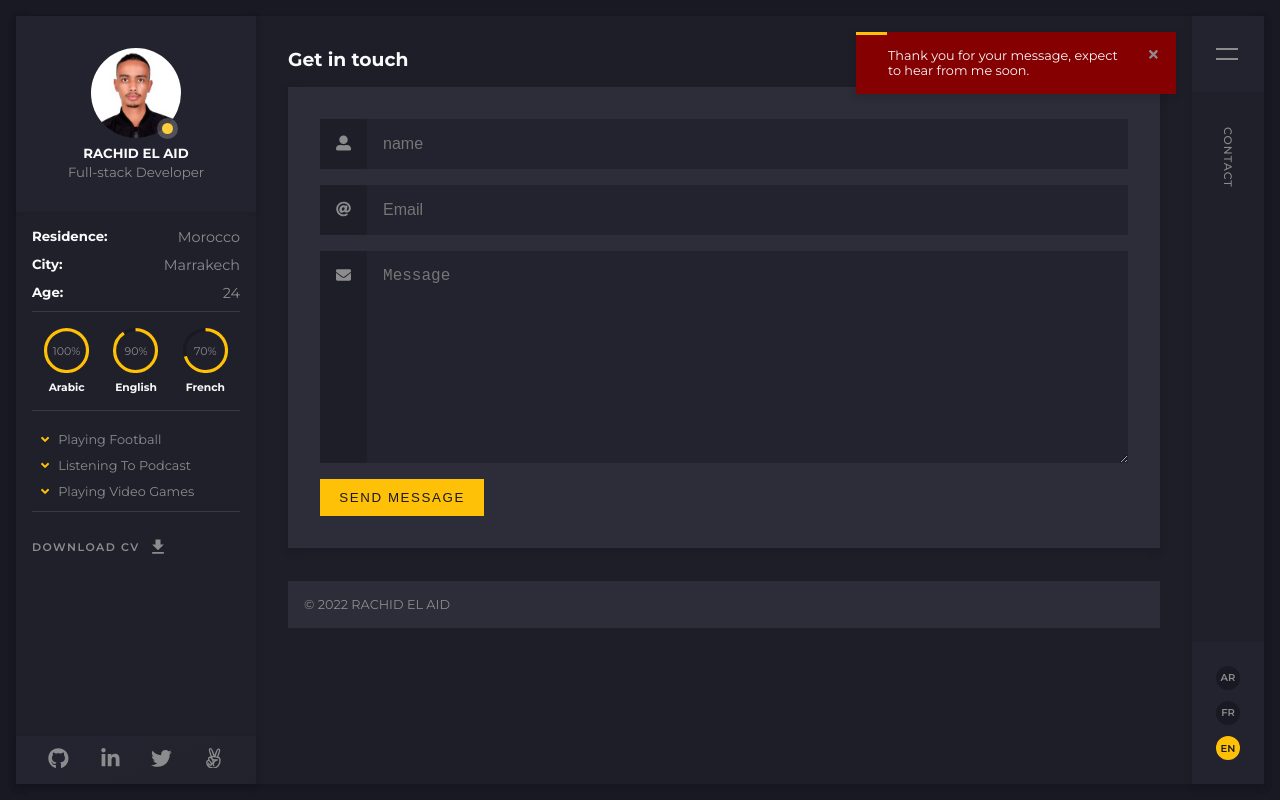
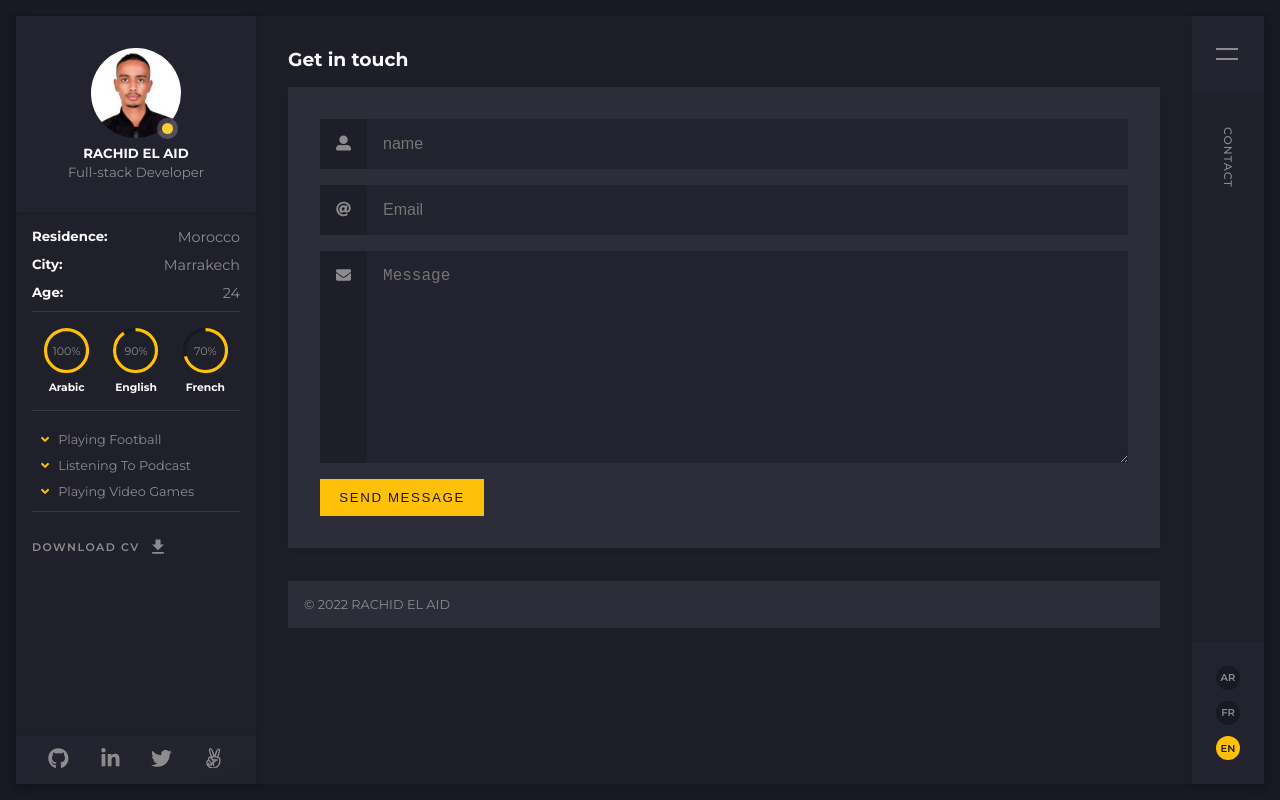
Before and after one commit to rachidelaid/nextjs-portfolio, a Next.js app: page /contact in a window 1280 px wide. Built offline with nearby package versions, Linux system fonts and the light colour scheme.

Commit message:
show notification on form submit

```diff
--- a/pages/api/sheet.js
+++ b/pages/api/sheet.js
@@ -25,6 +25,8 @@ function handler(req, res) {
     db.insertRows([
       [time, name, email, message]
     ])
+
+    res.send("OK");
   }
 }
 
--- a/pages/contact.jsx
+++ b/pages/contact.jsx
@@ -1,4 +1,4 @@
-import React from 'react';
+import React, { useState } from 'react';
 import { motion, AnimatePresence } from 'framer-motion';
 import { FaUserAlt, FaAt, FaEnvelope } from 'react-icons/fa';
 import styles from '../styles/contact.module.css';
@@ -27,11 +27,12 @@ const labelMotions = {
   },
 };
 
-const contact = () => {
-  const handleSubmit = (e) => {
+const Contact = () => {
+  const [notification, setNotification] = useState(null);
+
+  const handleSubmit = async (e) => {
     e.preventDefault();
-
-    fetch('/api/sheet', {
+    const resp = await fetch('/api/sheet', {
       method: 'POST',
       body: JSON.stringify({
         name: e.target.name.value.trim(),
@@ -43,16 +44,26 @@ const contact = () => {
       },
     });
 
-    e.target.reset();
+    if (resp.ok) {
+      setNotification({
+        message: 'Thank you for your message, expect to hear from me soon.',
+        type: 'success',
+      });
+      e.target.reset();
+    } else {
+      setNotification({
+        message:
+          'Something wrong happened, please try another communication method.',
+        type: 'error',
+      });
+    }
   };
 
   return (
     <div className={styles.container}>
-      <Notification
-        message="Thank you for your message, expect to hear from me soon."
-        duration={7}
-        type="error"
-      />
+      {notification && (
+        <Notification message={notification.message} type={notification.type} />
+      )}
       <h3>Get in touch</h3>
       <AnimatePresence>
         <motion.form
@@ -111,4 +122,4 @@ const contact = () => {
   );
 };
 
-export default contact;
+export default Contact;
```
